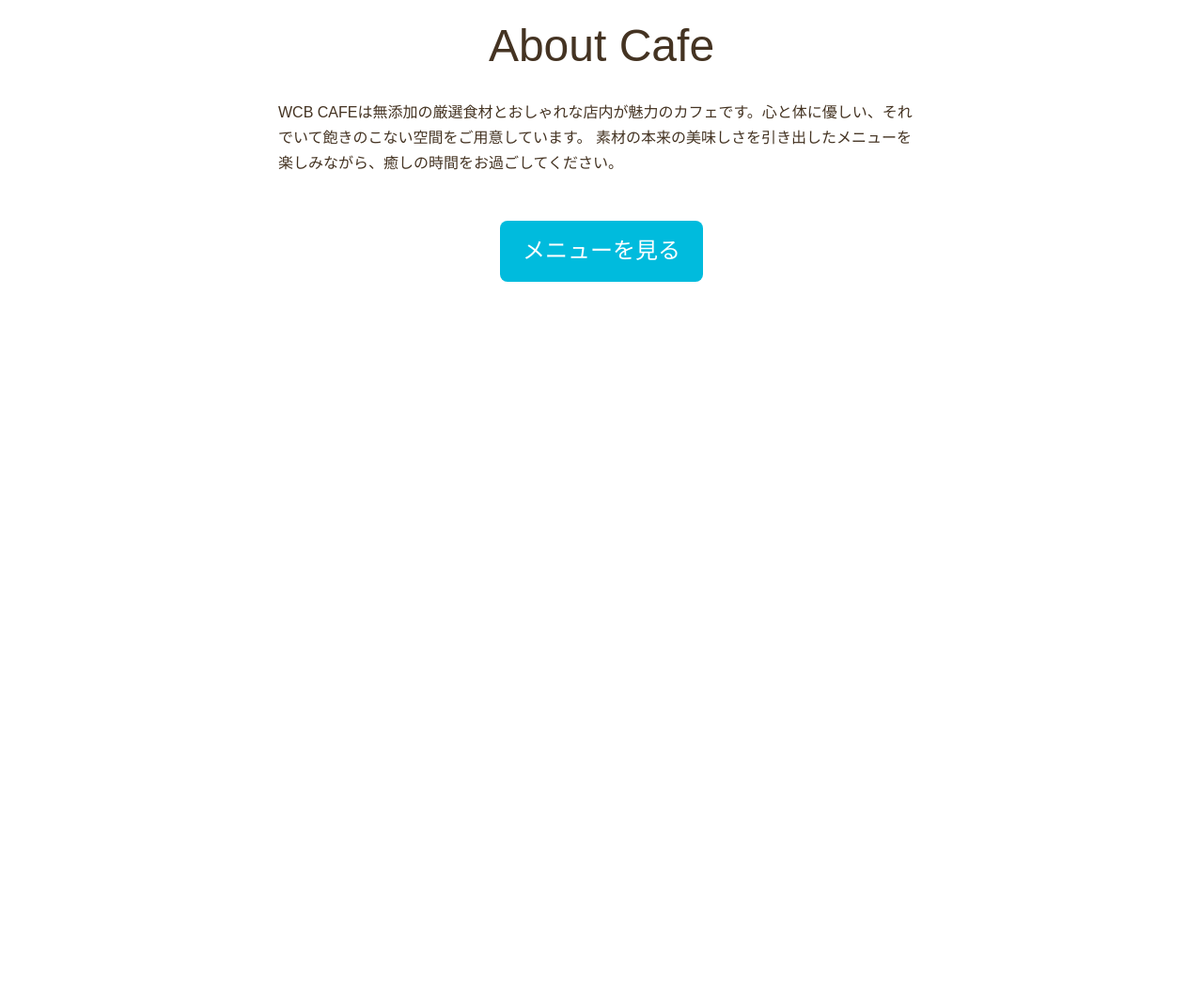
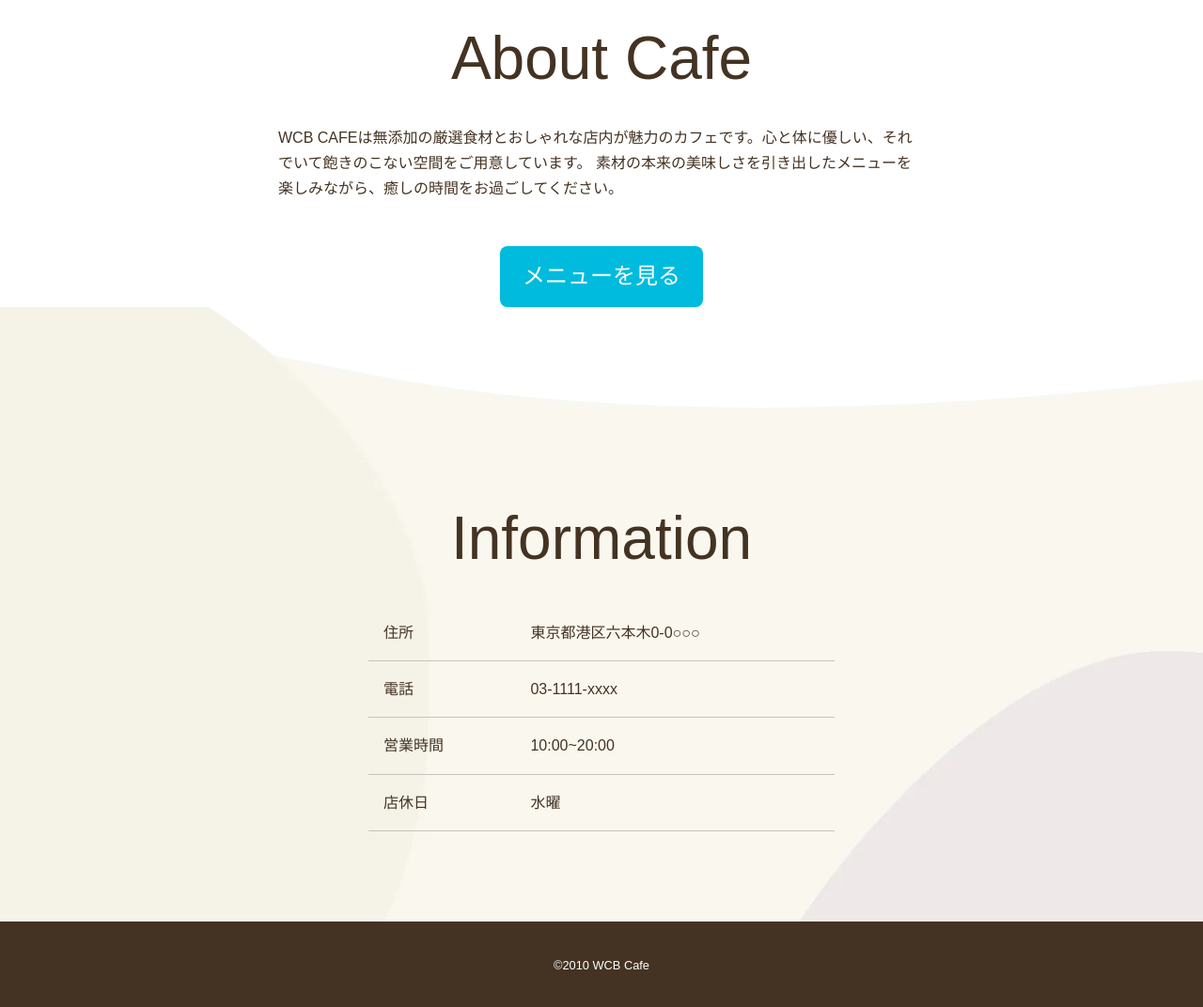
Before and after one commit to K025C0011/wcbcafe, a plain HTML site: page index.html in a window 1280 px wide. Shown: the part 840-1912 px from the top of the page at 94% size. Before the commit the page ends 1140 px from the top, so only its background shows below. Drawn offline with Linux system fonts and the light colour scheme; some packages are replaced by stand-ins of ours; a web font is replaced by a local one.

Commit message:
c4-08-10

```diff
--- a/css/style.css
+++ b/css/style.css
@@ -18,6 +18,11 @@ img{
 }
 
 /*レイアウト*/
+.wrapper{
+    max-width: 1120px;
+    margin:auto;
+    padding: 0 1.5rem;
+}
 .align-center{
     text-align: center;
 }
@@ -50,6 +55,46 @@ img{
     padding:.75rem 1.5rem;
     transition: .5s;
 }
+
+/*デスクトップ版
+-------------------*/
+@media(min-width:800px){
+    /*見出し*/
+    .page-title{
+        font-size: 5rem;
+    }
+    .heading-large{
+        font-size: 4rem;
+    }
+
+    /*ヘッダー*/
+    .page-header{
+        display:flex;
+        justify-content: space-between;
+        padding-top: 1.5rem;
+    }
+    .main-nav{
+        font-size: 2rem;
+    }
+}
+
+/*HOME*/
+.cover-home{
+    background-image: url(../images/cover-home-l.webp);
+}
+.about{
+    margin: 4rem auto 0;
+}
+
+/*フッター*/
+.page-footer{
+    background-image: url(../images/footer-l.webp);
+    padding-top: 12rem;
+}
+.info th{
+    padding-left: 2.5rem;
+}
+
 /*ヘッダー
 -------------*/
 .page-header{
@@ -87,3 +132,38 @@ img{
 .about p {
     margin-bottom: 3rem;
 }
+
+/*フッター
+-----------------*/
+.page-footer{
+    background-image: url(../images/footer-s.webp);
+     background-size: cover;
+     background-position: center;
+     padding-top: 12rem;
+}
+.info{
+    width:100%;
+    max-width:544px;
+    margin:auto;
+    padding:0 1.5rem;
+    border-spacing: 0;
+}
+.info th,
+.info td{
+    border-bottom: 1px solid #c9c2bc;
+}
+.info th{
+    text-align: left;
+    font-weight: normal;
+    padding: 1rem;
+}
+.info td{
+    padding:1rem 0;
+}
+.copyright{
+    background-color: #432;
+    text-align: center;
+    padding: 2rem 0;
+    margin-top: 6rem;
+    color:#fff;
+}
--- a/index.html
+++ b/index.html
@@ -3,9 +3,10 @@
     <head>
        <meta charset="utf-8">
        <title>WCB Cafe</title>
-       <meta name="description"
-    content="ブレンドコーヒーとヘルシーなオーガニックフードを提供するカフェ">
-
+       <meta name="description" content="ブレンドコーヒーとヘルシーなオーガニックフードを提供するカフェ">
+       <meta name="viewport" content="width=device-width, initial-scale=1">
+       <!--ファビコン-->
+           <link rel="icon" type="image/png" href="images/favicon.png">
     <!--リセットCSS-->
         <link rel="stylesheet" href="https://unpkg.com/ress/dist/ress.min.css">
 
@@ -20,7 +21,7 @@
 
     <body>
         <div class="cover cover-home">
-            <header calss="page-header">
+            <header calss="page-header wrapper">
                 <h1 class="align-center">
                     <a href="index.html"><img class="logo" src="images/logo.svg" alt="WCBカフェホーム"></a>
                 </h1>
@@ -45,5 +46,29 @@
                 <a class="btn" href="menu.html">メニューを見る</a>
             </div>
         </section>
+        <footer class="page-footer">
+            <h3 class="heading-large font-english">Information</h3>
+            <table class="info">
+                <tr>
+                    <th>住所</th>
+                    <td>東京都港区六本木0-0○○○</td>
+                </tr>
+                <tr>
+                    <th>電話</th>
+                    <td>03-1111-xxxx</td>
+                </tr>
+                <tr>
+                    <th>営業時間</th>
+                    <td>10:00~20:00</td>
+                </tr>
+                <tr>
+                    <th>店休日</th>
+                    <td>水曜</td>
+                </tr>
+            </table>
+            <div class="copyright">
+                <small>&copy;2010 WCB Cafe</small>
+            </div>
+        </footer>
     </body>
-    </html>
+</html>
```
